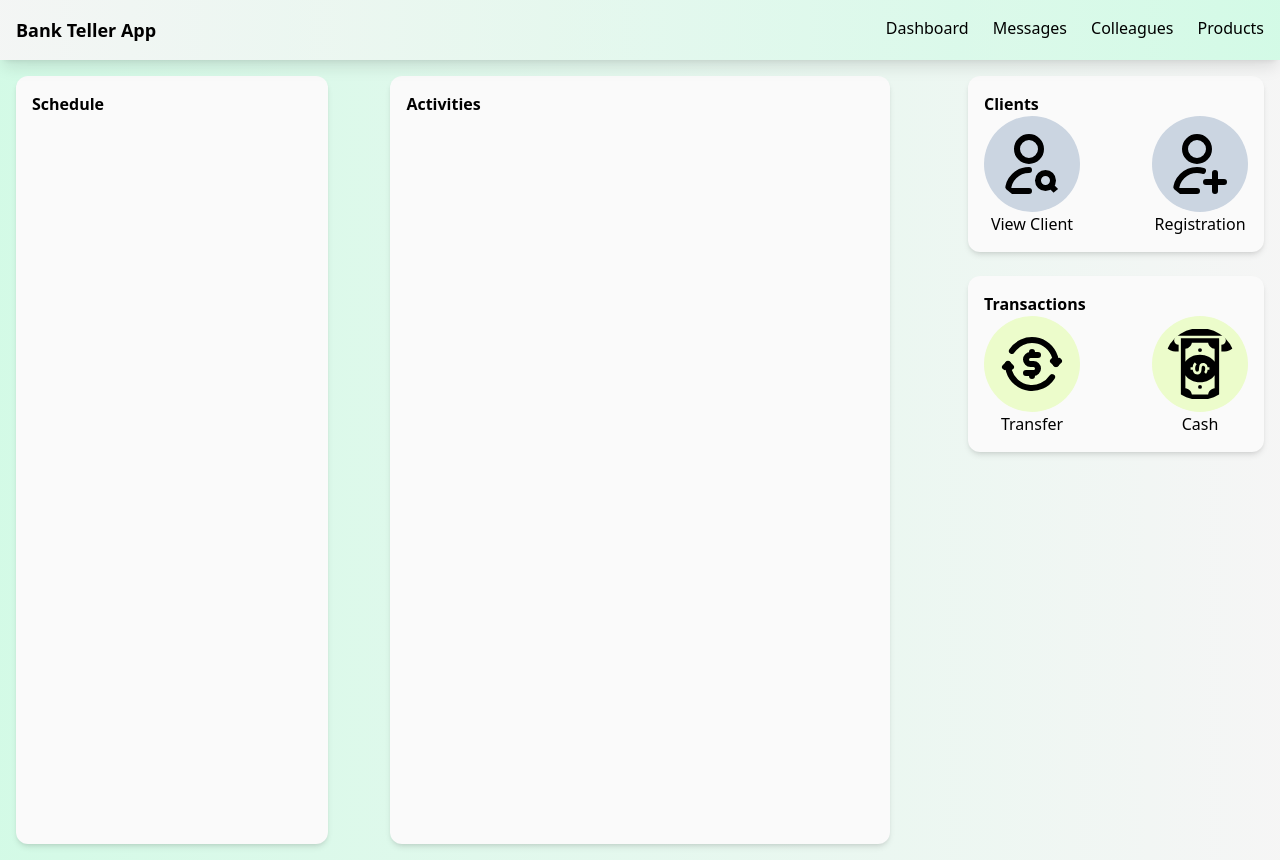
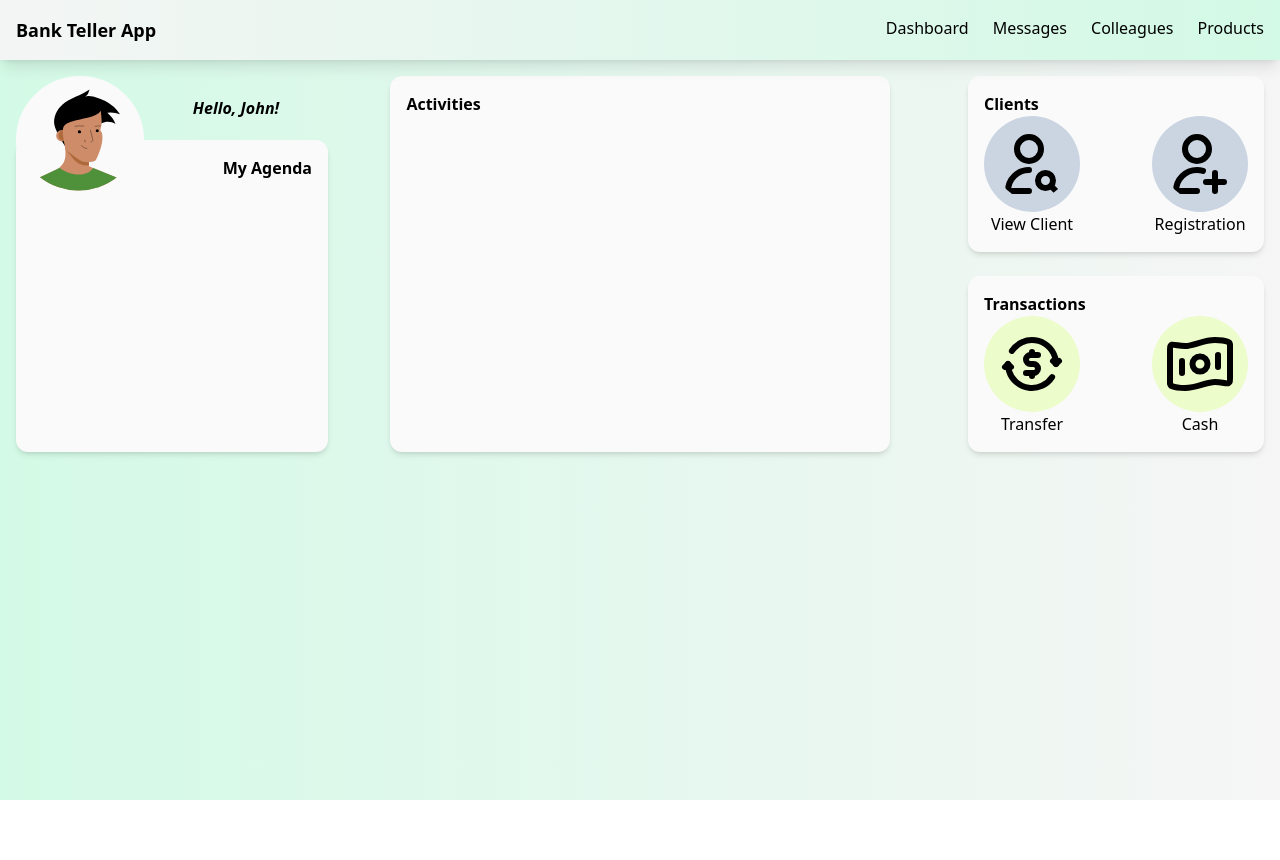
Before and after one commit to MaherMuhtadi/Bank-Teller-App, a React (Vite) app in the folder client/: page / in a window 1280 px wide. After the commit the page ends 800 px from the top, so only its background shows below. Built offline with nearby package versions, Linux system fonts and the light colour scheme.

Commit message:
made dashboard widgets more interactive, added agenda view

```diff
--- a/client/src/ClientRegistration/NewClient.jsx
+++ b/client/src/ClientRegistration/NewClient.jsx
@@ -43,10 +43,7 @@ function NewClient() {
     };
 
     return (
-        <form
-            onSubmit={handleSubmit}
-            className="flex flex-col space-y-5 min-w-fit"
-        >
+        <form onSubmit={handleSubmit} className="flex flex-col space-y-5 w-fit">
             <h2 className="font-bold text-center">New Client</h2>
 
             <div className="flex space-x-6">
--- /dev/null
+++ b/client/src/dashboard/Agenda.jsx
@@ -0,0 +1,21 @@
+function Agenda() {
+    return (
+        <div className="flex w-1/4 relative">
+            <div className="rounded-xl bg-neutral-50 w-full p-4 mt-16 shadow-md">
+                <h2 className="font-bold text-right">My Agenda</h2>
+            </div>
+            <a href="/profile">
+                <img
+                    src="/avatar.svg"
+                    alt="Avatar"
+                    className="border-2 border-neutral-50 rounded-full bg-neutral-50 w-32 h-32 absolute top-0 left-0"
+                />
+            </a>
+            <div className="absolute top-0 left-32 right-0 flex flex-col h-16 justify-center">
+                <h2 className="font-bold italic text-center">Hello, John!</h2>
+            </div>
+        </div>
+    );
+}
+
+export default Agenda;
--- a/client/src/dashboard/Dashboard.jsx
+++ b/client/src/dashboard/Dashboard.jsx
@@ -1,16 +1,15 @@
 import Clients from "./Clients";
 import Transactions from "./Transactions";
+import Agenda from "./Agenda";
 
 function Dashboard() {
     return (
-        <div className="flex justify-between min-h-screen p-4">
-            <div className="rounded-xl bg-neutral-50 w-1/4 h-1/1 p-4 shadow-md">
-                <h2 className="font-bold">Schedule</h2>
-            </div>
-            <div className="rounded-xl bg-neutral-50 w-2/5 h-1/1 p-4 shadow-md">
+        <div className="flex justify-between h-full p-4">
+            <Agenda />
+            <div className="rounded-xl bg-neutral-50 w-2/5 p-4 shadow-md">
                 <h2 className="font-bold">Activities</h2>
             </div>
-            <div className="flex flex-col space-y-6 w-1/4 h-1/1 pl-4">
+            <div className="flex flex-col space-y-6 w-1/4 pl-4">
                 <Clients />
                 <Transactions />
             </div>
--- a/client/src/dashboard/Transactions.jsx
+++ b/client/src/dashboard/Transactions.jsx
@@ -5,24 +5,20 @@ function Transactions() {
             <ul className="flex justify-between">
                 <li>
                     <a href="transfer">
-                        <figure className="text-center hover:underline">
-                            <img
-                                className="w-24 h-24 bg-lime-100 rounded-full p-3"
-                                src="/transfer.svg"
-                                alt="Transfer Icon"
-                            />
+                        <figure className="text-center hover:underline hover:scale-90 transition-transform">
+                            <div className="w-24 h-24 bg-lime-100 rounded-full p-3 flex justify-center items-center">
+                                <img src="/transfer.svg" alt="Transfer Icon" />
+                            </div>
                             <figcaption>Transfer</figcaption>
                         </figure>
                     </a>
                 </li>
                 <li>
                     <a href="cash">
-                        <figure className="text-center hover:underline">
-                            <img
-                                className="w-24 h-24 bg-lime-100 rounded-full p-3"
-                                src="/cash.svg"
-                                alt="Cash Icon"
-                            />
+                        <figure className="text-center hover:underline hover:scale-90 transition-transform">
+                            <div className="w-24 h-24 bg-lime-100 rounded-full p-3 flex justify-center items-center">
+                                <img src="/cash.svg" alt="Cash Icon" />
+                            </div>
                             <figcaption>Cash</figcaption>
                         </figure>
                     </a>
```
Also changed, not shown: client/public/avatar.svg (added), client/public/cash.svg.
